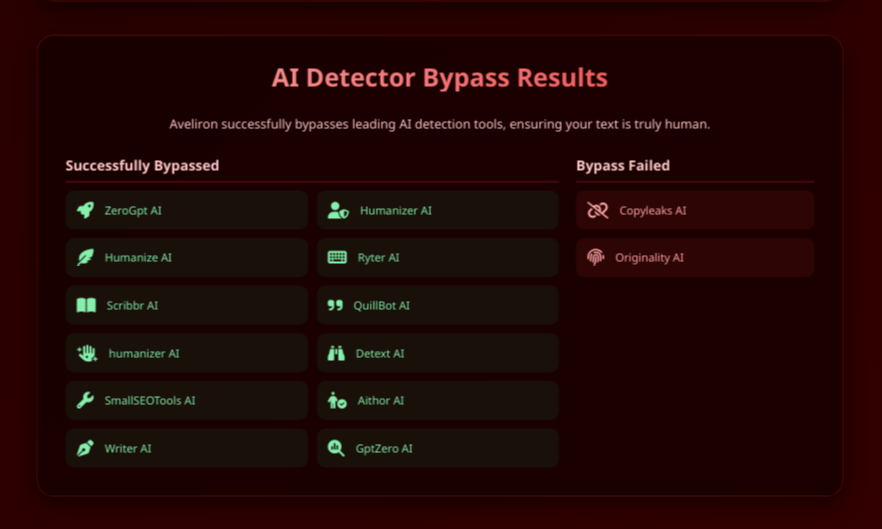
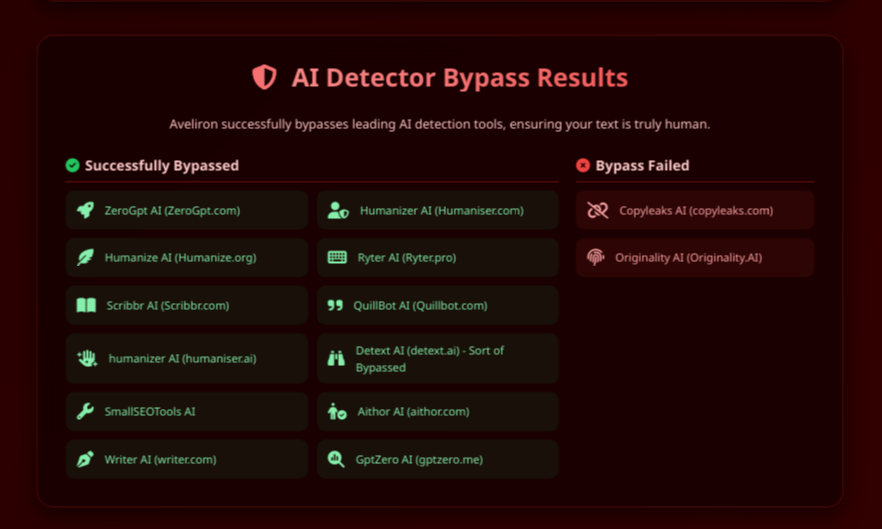
Before and after one commit to Aveliron/Aveliron, a plain HTML site: page index.html in a window 1280 px wide. Shown: the part 697-1226 px from the top of the page, without its empty margins (200-1082 px from the left). Drawn offline with nearby package versions, Linux system fonts and the light colour scheme.

Commit message:
Update index.html

```diff
--- a/index.html
+++ b/index.html
@@ -7,6 +7,7 @@
     <script src="https://cdn.tailwindcss.com"></script>
     <link rel="stylesheet" href="https://cdnjs.cloudflare.com/ajax/libs/font-awesome/6.6.0/css/all.min.css">
     <style>
+        /* Reduced animation for performance and kept background dark */
         body {
             background: linear-gradient(135deg, #000000, #1a0000, #330000, #000000);
             background-size: 400% 400%;
@@ -17,34 +18,75 @@
             overflow-x: hidden;
         }
         @keyframes gradient { 0% { background-position: 0% 50%; } 50% { background-position: 100% 50%; } 100% { background-position: 0% 50%; } }
+        /* Adjusted glass background for slightly more contrast */
         .glass { background: rgba(20, 0, 0, 0.75); backdrop-filter: blur(20px); border: 1px solid rgba(255,50,50,0.3); box-shadow: 0 10px 30px rgba(0,0,0,0.6); }
         .btn-primary { background: linear-gradient(135deg, #ff1a1a, #cc0000); transition: all 0.4s ease; }
         .btn-primary:hover { transform: translateY(-3px); box-shadow: 0 12px 25px rgba(255,0,0,0.5); }
+        /* Adjusted placeholder color for better visibility */
         textarea::placeholder, select, input { color: #ff9999; }
+        /* Scrollbar styles for better look on wide-screen/laptop */
         textarea::-webkit-scrollbar { width: 8px; }
         textarea::-webkit-scrollbar-thumb { background-color: #ff3333; border-radius: 4px; }
         textarea::-webkit-scrollbar-track { background: rgba(0,0,0,0.3); }
+        /* --- NEW SCALING CSS FOR 70% DISPLAY --- */
+        /* Apply 70% scale on large screens (like big laptops/desktops) */
         @media (min-width: 1024px) {
-            .scale-wrapper { transform: scale(0.7); transform-origin: top center; min-height: 140vh; width: calc(100% / 0.7); max-width: none; padding-bottom: 20vh; }
-            body { align-items: flex-start; }
+            .scale-wrapper {
+                transform: scale(0.7);
+                transform-origin: top center;
+                /* Adjust height to contain the scaled content */
+                min-height: 140vh;
+                width: calc(100% / 0.7);
+                max-width: none;
+                padding-bottom: 20vh;
+            }
+            body {
+                /* Align content to the top when scaled */
+                align-items: flex-start;
+            }
         }
+        /* Apply 85% scale on medium screens (like smaller laptops/tablets) */
         @media (min-width: 640px) and (max-width: 1023px) {
-            .scale-wrapper { transform: scale(0.85); transform-origin: top center; min-height: 120vh; width: calc(100% / 0.85); max-width: none; }
-            body { align-items: flex-start; }
+             .scale-wrapper {
+                transform: scale(0.85);
+                transform-origin: top center;
+                min-height: 120vh;
+                width: calc(100% / 0.85);
+                max-width: none;
+            }
+            body {
+                align-items: flex-start;
+            }
         }
-        .bypass-item { display: flex; align-items: center; gap: 1rem; padding: 0.75rem 1rem; border-radius: 0.75rem; transition: all 0.3s ease; }
-        .bypass-item:hover { background-color: rgba(255, 0, 0, 0.1); }
-        #yt-music { position: fixed; top: 0; left: 0; width: 1px; height: 1px; opacity: 0; pointer-events: none; z-index: -1; }
+        /* --- END NEW SCALING CSS --- */
+        .bypass-item {
+            display: flex;
+            align-items: center;
+            gap: 1rem;
+            padding: 0.75rem 1rem;
+            border-radius: 0.75rem;
+            transition: all 0.3s ease;
+        }
+        .bypass-item:hover {
+            background-color: rgba(255, 0, 0, 0.1);
+        }
+        /* Hidden background music player */
+        #yt-music {
+            position: fixed;
+            top: 0; left: 0;
+            width: 1px; height: 1px;
+            opacity: 0;
+            pointer-events: none;
+            z-index: -1;
+        }
     </style>
 </head>
 <body class="flex items-center justify-center p-4 md:p-8">
-
-    <!-- TRUE AUTOPLAY + LOOP + NO ADS -->
+    <!-- LOOPED BACKGROUND MUSIC (hidden, autoplay muted, seamless loop - GitHub Pages compatible) -->
     <iframe id="yt-music"
-        src="https://www.youtube-nocookie.com/embed/ZIMfB0cHBu8?autoplay=1&loop=1&playlist=ZIMfB0cHBu8&controls=0&showinfo=0&rel=0&modestbranding=1&iv_load_policy=3&enablejsapi=1"
+        src="https://www.youtube.com/embed/ZIMfB0cHBu8?autoplay=1&mute=1&loop=1&playlist=ZIMfB0cHBu8&controls=0&showinfo=0&rel=0&modestbranding=1&iv_load_policy=3&enablejsapi=1"
         frameborder="0" allow="autoplay; encrypted-media" allowfullscreen>
     </iframe>
-
     <div class="scale-wrapper w-full">
         <div class="w-full max-w-6xl mx-auto">
             <h1 class="text-center text-4xl sm:text-5xl lg:text-7xl font-black mb-8 md:mb-12 bg-gradient-to-r from-red-500 to-pink-400 bg-clip-text text-transparent drop-shadow-2xl">
@@ -110,51 +152,100 @@
             </div>
             <div class="glass rounded-3xl p-6 md:p-10">
                 <h2 class="text-center text-3xl md:text-4xl font-extrabold mb-8 bg-gradient-to-r from-red-300 to-red-500 bg-clip-text text-transparent">
-                    AI Detector Bypass Results
+                    <i class="fas fa-shield-halved text-red-400 mr-3"></i> AI Detector Bypass Results
                 </h2>
                 <p class="text-center text-red-200 mb-8 text-lg">Aveliron successfully bypasses leading AI detection tools, ensuring your text is truly human.</p>
+
                 <div class="grid grid-cols-1 sm:grid-cols-2 lg:grid-cols-3 gap-4 md:gap-6">
                     <div class="lg:col-span-2">
                         <h3 class="text-xl font-semibold mb-3 border-b border-red-800 pb-2 flex items-center gap-2">
-                            Successfully Bypassed
+                            <i class="fas fa-circle-check text-green-500"></i> Successfully Bypassed
                         </h3>
                         <div class="grid grid-cols-1 md:grid-cols-2 gap-3">
-                            <div class="bypass-item text-green-300 bg-green-900/20"><i class="fas fa-rocket text-2xl"></i><span>ZeroGpt AI</span></div>
-                            <div class="bypass-item text-green-300 bg-green-900/20"><i class="fas fa-user-shield text-2xl"></i><span>Humanizer AI</span></div>
-                            <div class="bypass-item text-green-300 bg-green-900/20"><i class="fas fa-feather-pointed text-2xl"></i><span>Humanize AI</span></div>
-                            <div class="bypass-item text-green-300 bg-green-900/20"><i class="fas fa-keyboard text-2xl"></i><span>Ryter AI</span></div>
-                            <div class="bypass-item text-green-300 bg-green-900/20"><i class="fas fa-book-open text-2xl"></i><span>Scribbr AI</span></div>
-                            <div class="bypass-item text-green-300 bg-green-900/20"><i class="fas fa-quote-right text-2xl"></i><span>QuillBot AI</span></div>
-                            <div class="bypass-item text-green-300 bg-green-900/20"><i class="fas fa-hand-sparkles text-2xl"></i><span>humanizer AI</span></div>
-                            <div class="bypass-item text-green-300 bg-green-900/20"><i class="fas fa-binoculars text-2xl"></i><span>Detext AI</span></div>
-                            <div class="bypass-item text-green-300 bg-green-900/20"><i class="fas fa-wrench text-2xl"></i><span>SmallSEOTools AI</span></div>
-                            <div class="bypass-item text-green-300 bg-green-900/20"><i class="fas fa-person-circle-check text-2xl"></i><span>Aithor AI</span></div>
-                            <div class="bypass-item text-green-300 bg-green-900/20"><i class="fas fa-pen-nib text-2xl"></i><span>Writer AI</span></div>
-                            <div class="bypass-item text-green-300 bg-green-900/20"><i class="fas fa-magnifying-glass-chart text-2xl"></i><span>GptZero AI</span></div>
+                            <div class="bypass-item text-green-300 bg-green-900/20">
+                                <i class="fas fa-rocket text-2xl"></i>
+                                <span>ZeroGpt AI (ZeroGpt.com)</span>
+                            </div>
+                            <div class="bypass-item text-green-300 bg-green-900/20">
+                                <i class="fas fa-user-shield text-2xl"></i>
+                                <span>Humanizer AI (Humaniser.com)</span>
+                            </div>
+                            <div class="bypass-item text-green-300 bg-green-900/20">
+                                <i class="fas fa-feather-pointed text-2xl"></i>
+                                <span>Humanize AI (Humanize.org)</span>
+                            </div>
+                            <div class="bypass-item text-green-300 bg-green-900/20">
+                                <i class="fas fa-keyboard text-2xl"></i>
+                                <span>Ryter AI (Ryter.pro)</span>
+                            </div>
+                            <div class="bypass-item text-green-300 bg-green-900/20">
+                                <i class="fas fa-book-open text-2xl"></i>
+                                <span>Scribbr AI (Scribbr.com)</span>
+                            </div>
+                            <div class="bypass-item text-green-300 bg-green-900/20">
+                                <i class="fas fa-quote-right text-2xl"></i>
+                                <span>QuillBot AI (Quillbot.com)</span>
+                            </div>
+                            <div class="bypass-item text-green-300 bg-green-900/20">
+                                <i class="fas fa-hand-sparkles text-2xl"></i>
+                                <span>humanizer AI (humaniser.ai)</span>
+                            </div>
+                            <div class="bypass-item text-green-300 bg-green-900/20">
+                                <i class="fas fa-binoculars text-2xl"></i>
+                                <span>Detext AI (detext.ai) - Sort of Bypassed</span>
+                            </div>
+                            <div class="bypass-item text-green-300 bg-green-900/20">
+                                <i class="fas fa-wrench text-2xl"></i>
+                                <span>SmallSEOTools AI</span>
+                            </div>
+                            <div class="bypass-item text-green-300 bg-green-900/20">
+                                <i class="fas fa-person-circle-check text-2xl"></i>
+                                <span>Aithor AI (aithor.com)</span>
+                            </div>
+                            <div class="bypass-item text-green-300 bg-green-900/20">
+                                <i class="fas fa-pen-nib text-2xl"></i>
+                                <span>Writer AI (writer.com)</span>
+                            </div>
+                            <div class="bypass-item text-green-300 bg-green-900/20">
+                                <i class="fas fa-magnifying-glass-chart text-2xl"></i>
+                                <span>GptZero AI (gptzero.me)</span>
+                            </div>
                         </div>
                     </div>
                     <div class="lg:col-span-1">
                         <h3 class="text-xl font-semibold mb-3 border-b border-red-800 pb-2 flex items-center gap-2">
-                            Bypass Failed
+                            <i class="fas fa-circle-xmark text-red-500"></i> Bypass Failed
                         </h3>
                         <div class="space-y-3">
-                            <div class="bypass-item text-red-300 bg-red-900/20"><i class="fas fa-link-slash text-2xl"></i><span>Copyleaks AI</span></div>
-                            <div class="bypass-item text-red-300 bg-red-900/20"><i class="fas fa-fingerprint text-2xl"></i><span>Originality AI</span></div>
+                            <div class="bypass-item text-red-300 bg-red-900/20">
+                                <i class="fas fa-link-slash text-2xl"></i>
+                                <span>Copyleaks AI (copyleaks.com)</span>
+                            </div>
+                            <div class="bypass-item text-red-300 bg-red-900/20">
+                                <i class="fas fa-fingerprint text-2xl"></i>
+                                <span>Originality AI (Originality.AI)</span>
+                            </div>
                         </div>
                     </div>
                 </div>
             </div>
-        </div>
+            </div>
     </div>
-
     <script>
-        // Force autoplay even on strict browsers
-        window.addEventListener('load', () => {
-            const iframe = document.getElementById('yt-music');
-            if (iframe) {
-                iframe.contentWindow.postMessage('{"event":"command","func":"playVideo","args":""}', '*');
+        // Auto-unmute on first user interaction (click, touch, keypress) - GitHub Pages fix
+        let hasInteracted = false;
+        function unmuteMusic() {
+            if (!hasInteracted) {
+                hasInteracted = true;
+                const iframe = document.getElementById('yt-music');
+                if (iframe) {
+                    iframe.contentWindow.postMessage('{"event":"command","func":"unmute","args":""}', '*');
+                }
             }
-        });
+        }
+        document.addEventListener('click', unmuteMusic);
+        document.addEventListener('touchstart', unmuteMusic);
+        document.addEventListener('keydown', unmuteMusic);
 
         const API_KEY = "AIzaSyDb9tZj9rYjzzFfmyfEyOfIX-K_ANmfVc4";
         const input = document.getElementById("inputText");
@@ -164,7 +255,6 @@
         const focusInput = document.getElementById("focus");
         const btn = document.getElementById("humanizeBtn");
         const copyBtn = document.getElementById("copyBtn");
-
         async function callGemini(userQuery, systemPrompt) {
             const res = await fetch(`https://generativelanguage.googleapis.com/v1beta/models/gemini-2.5-flash-preview-09-2025:generateContent?key=${API_KEY}`, {
                 method: "POST",
@@ -178,7 +268,6 @@
             const data = await res.json();
             return data.candidates[0].content.parts[0].text.trim();
         }
-
         btn.addEventListener("click", async () => {
             const text = input.value.trim();
             if (!text) { alert("Please paste some text first"); return; }
@@ -201,9 +290,11 @@
             const userQuery = `Rewrite this text with completely new simple words:\n\n${text}`;
             try {
                 let result = await callGemini(userQuery, systemPrompt);
+
+                // FIX: Replace all newline characters and consolidate spacing to ensure continuous text.
                 result = result
-                    .replace(/(\r\n|\n|\r)/gm, " ")
-                    .replace(/\s+/g, ' ')
+                    .replace(/(\r\n|\n|\r)/gm, " ") // Replace all newlines with a single space
+                    .replace(/\s+/g, ' ') // Replace multiple spaces with a single space
                     .replace(/—/g, " ")
                     .replace(/\./g, "")
                     .trim();
@@ -215,7 +306,6 @@
                 btn.innerHTML = '<i class="fas fa-wand-magic-sparkles mr-3"></i> Humanize Text Now';
             }
         });
-
         copyBtn.addEventListener("click", () => {
             if (output.value && !output.value.includes("will appear here")) {
                 navigator.clipboard.writeText(output.value);
```
